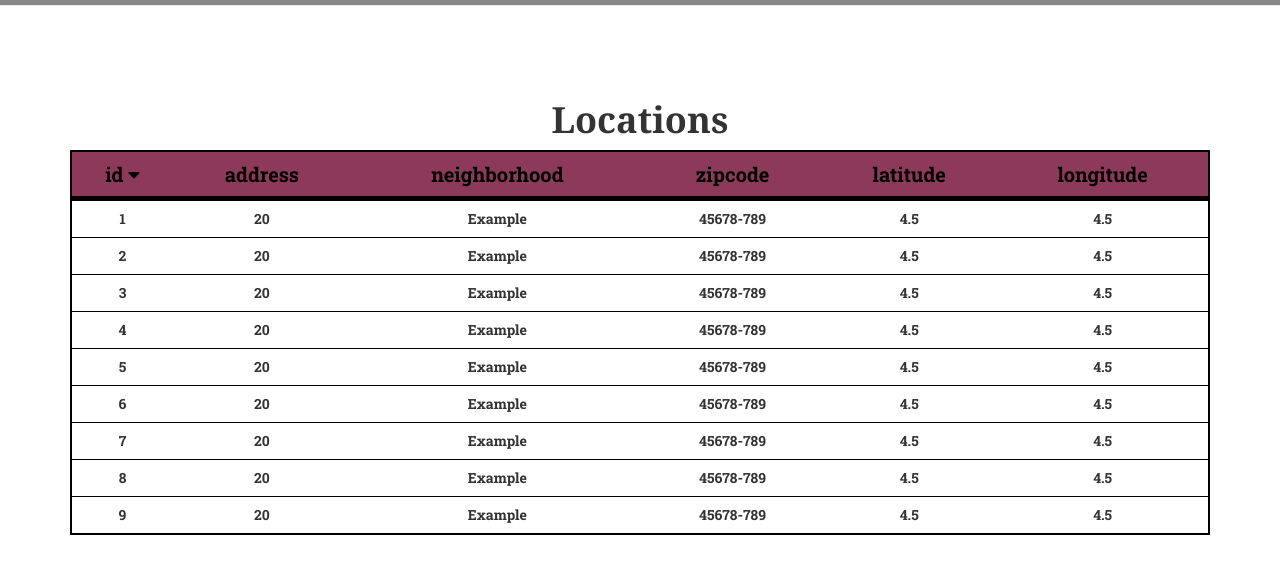
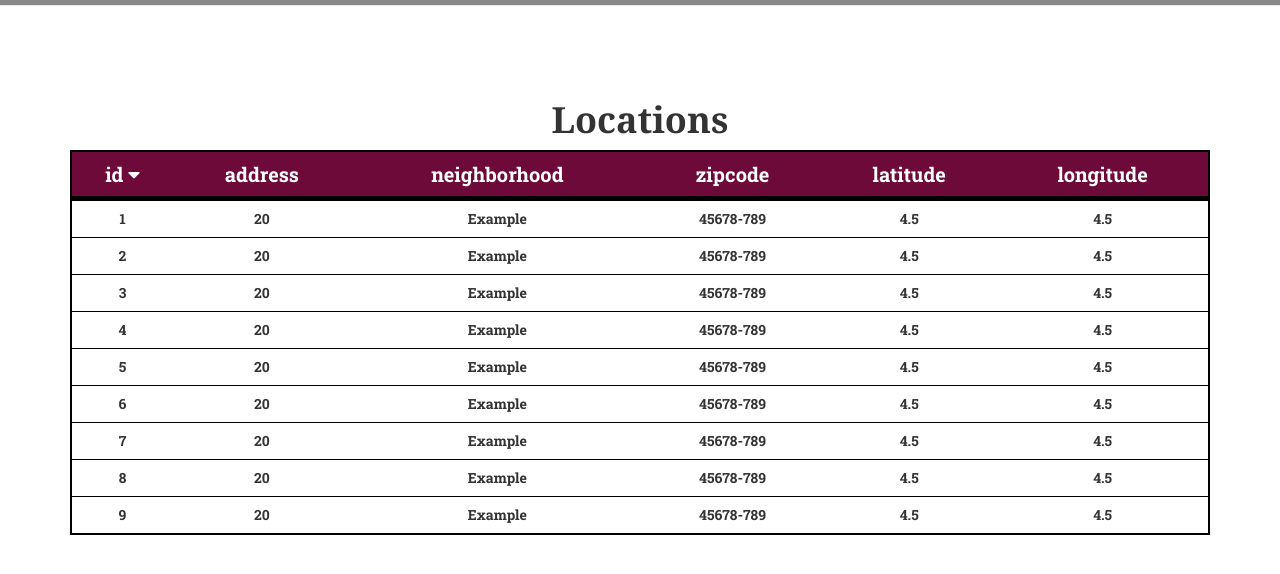
Before and after one commit to brockuniera/cs373-idb, a Flask app: page /location in a window 1280 px wide. Shown: the part 70-644 px from the top of the page. Run offline with Flask 2, Linux system fonts and the light colour scheme; some libraries are stand-ins or nearby versions; some web fonts are replaced.

Commit message:
changed colors...

```diff
--- a/app/static/css/agency.css
+++ b/app/static/css/agency.css
@@ -288,7 +288,7 @@ header .intro-text .intro-lead-in {
     color: white;
     white-space: nowrap;
     text-decoration: bold;
-    background: #8d3a5a;
+    background: #6d0a3a;
     text-align: center;
     border-radius: 10px;
 }
@@ -783,7 +783,7 @@ ul.social-buttons li a:active {
 }
 ::selection {
   text-shadow: none;
-  background: #6d0a3a;
+  background: #ffbb99;
 }
 img::selection {
   background: transparent;
--- a/app/static/css/custom.css
+++ b/app/static/css/custom.css
@@ -52,6 +52,11 @@ a{
   cursor: pointer;
 }
 
+/* Header text color */
+#data-table thead > tr > th > a{
+  color: white;
+}
+
 /* Change color of the borders of table header */
 #data-table thead > tr > th {
   border-bottom-width: 5px;
@@ -59,7 +64,7 @@ a{
   border-bottom-color: black;
   font-size: 20px;
   text-align: center;
-  background-color: #8d3a5a;
+  background-color: #6d0a3a;
 }
 
 /* Change color of the borders of table rows */
```
Lines whose indentation alone changed are shown as unchanged.
